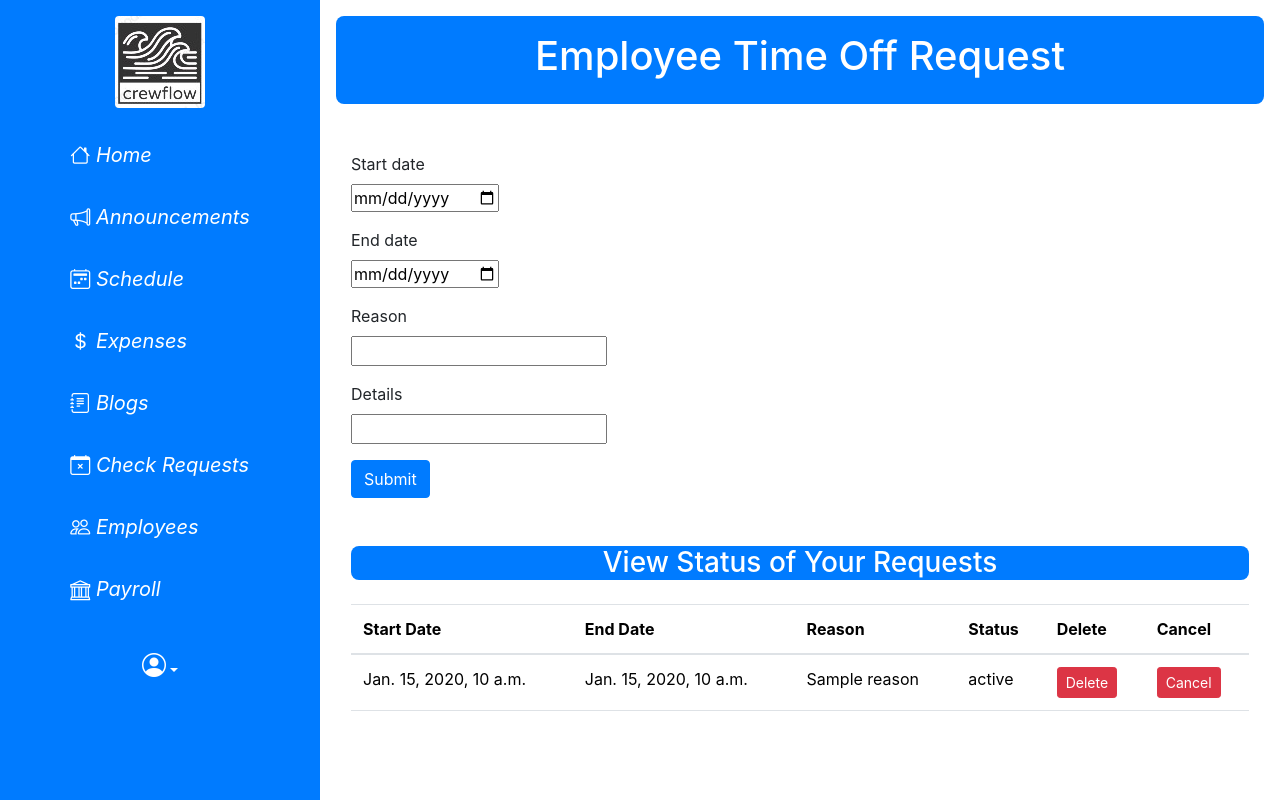
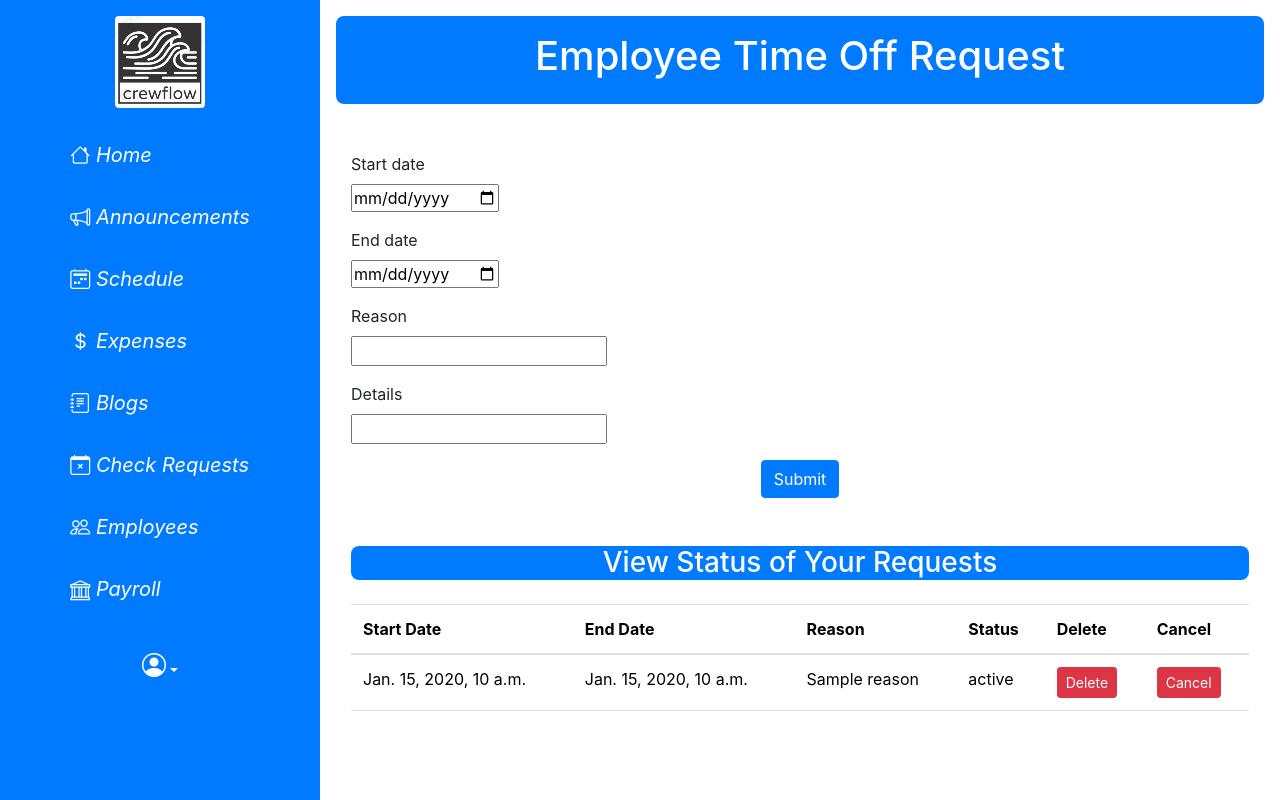
Before and after one commit to woodymorrice/crewflow, a Django app: template main/templates/main/timeoff_request.html in a window 1280 px wide. Run offline with Django 3.2, Linux system fonts and the light colour scheme; the template is opened without the code that fills it: most values are stand-ins (such as "Sample title", 1, 10 or a date in 2020); form fields are guessed from the names that the template uses; some libraries are stand-ins or nearby versions.

Commit message:
Changed button location on timeoff_request.html

```diff
--- a/main/templates/main/timeoff_request.html
+++ b/main/templates/main/timeoff_request.html
@@ -41,7 +41,9 @@
                 {{ form.details.label_tag }}
                 {{ form.details }}
             </div>
-            <button type="submit" class="btn btn-primary">Submit</button>
+            <div class="text-center my-3">
+                <button type="submit" class="btn btn-primary">Submit</button>
+            </div>
         </form>
 
         <div class="mt-5">
```
